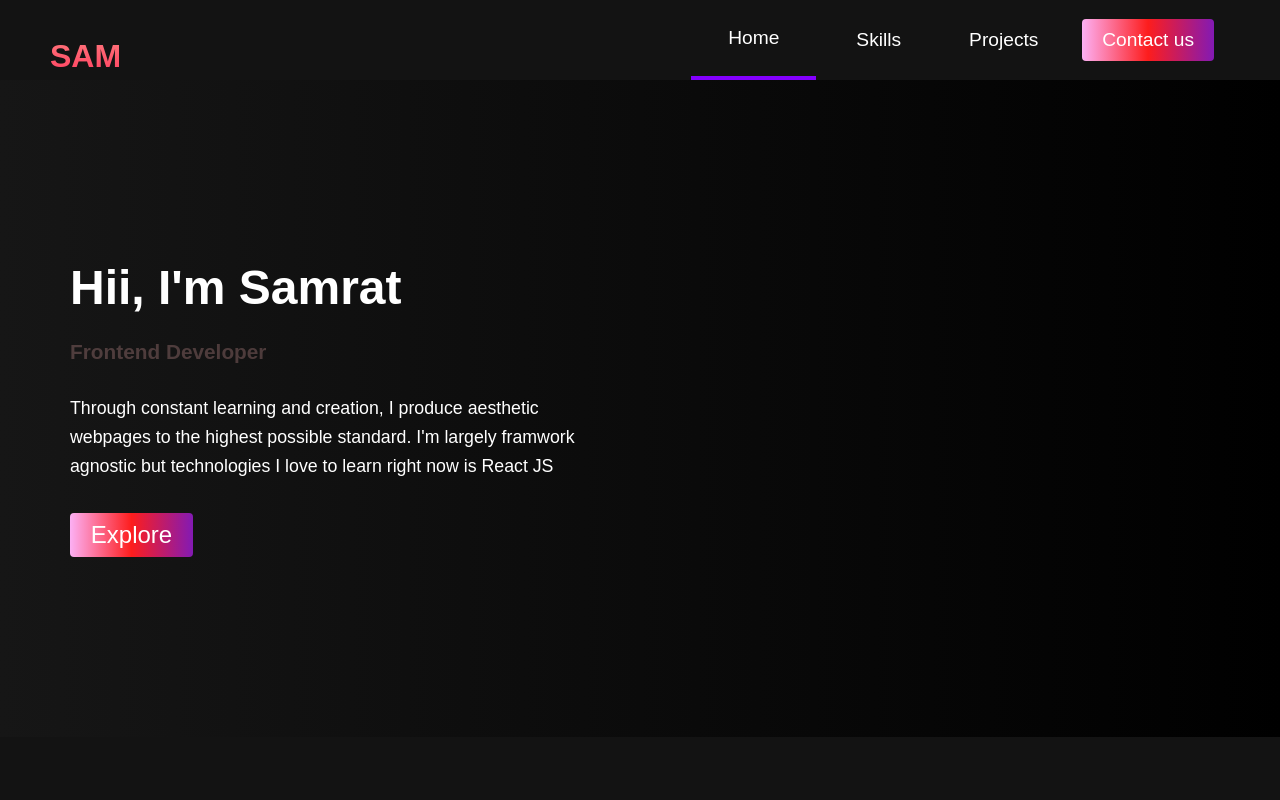
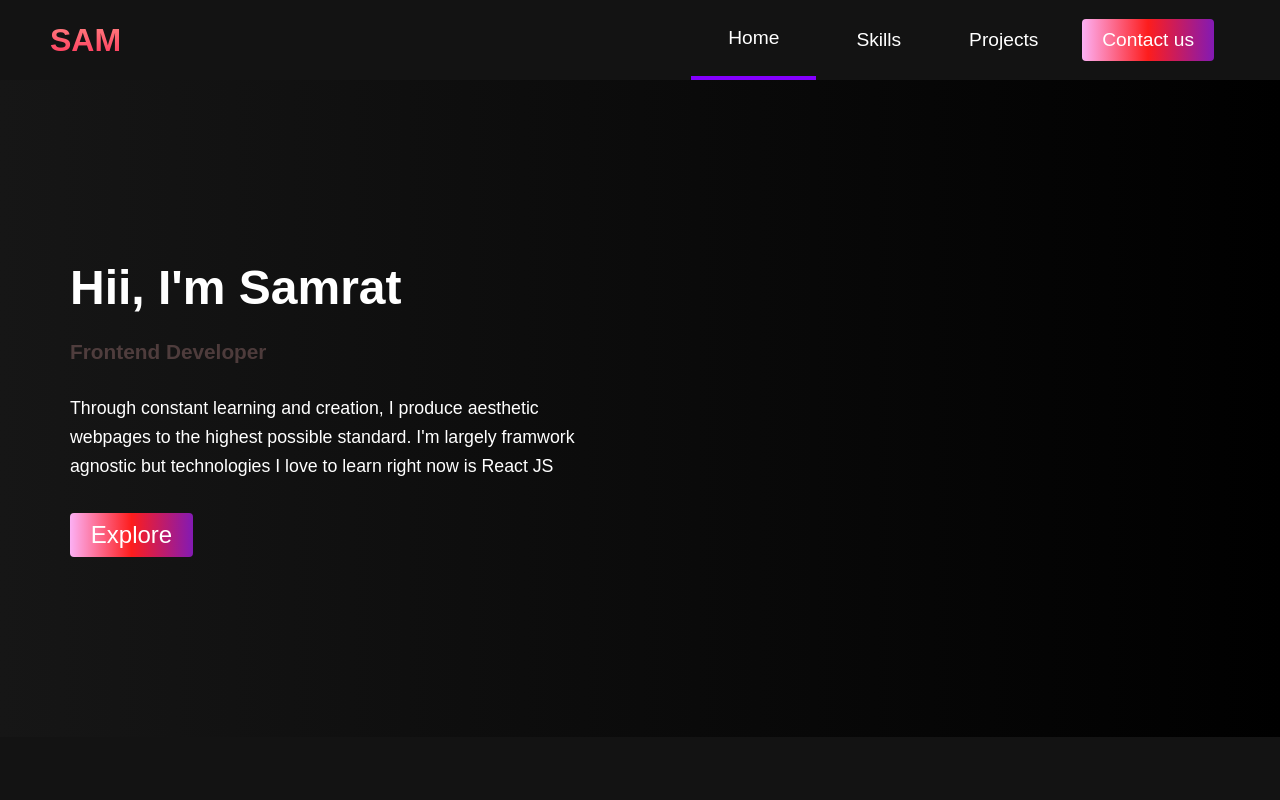
Before and after one commit to samrat222/portfolio, a website built with Parcel: page index.html in a window 1280 px wide. Shown: the top 800 px of the page. Built offline with nearby package versions, Linux system fonts and the light colour scheme.

Commit message:
some minor bugs

```diff
--- a/style.css
+++ b/style.css
@@ -46,8 +46,6 @@ body {
   cursor: pointer;
   text-decoration: none;
   font-size: 2rem;
-  height: 7rem;
-  width: 7rem;
 }
 
 .navbar__menu {
```
